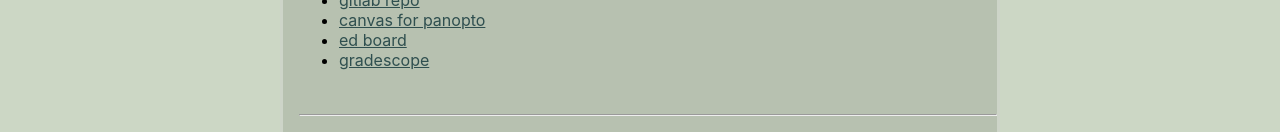
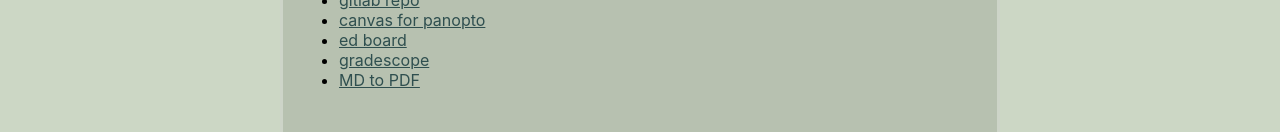
Before and after one commit to colehahn/colehahn.github.io, a React (Create React App) app: page /#/links in a window 1280 px wide. Shown: the part 668-800 px from the top of the page. Built offline with nearby package versions, Linux system fonts and the light colour scheme.

Commit message:
added md2pdf to Links

```diff
--- a/src/components/views/shortcuts/Links.tsx
+++ b/src/components/views/shortcuts/Links.tsx
@@ -147,8 +147,16 @@
                   </a>
                 </li>
                 <li>
-                  <a href="https://www.gradescope.com/" target="_blank">
+                  <a
+                    href="https://www.gradescope.com/courses/480079"
+                    target="_blank"
+                  >
                     gradescope
+                  </a>
+                </li>
+                <li>
+                  <a href="https://md2pdf.netlify.app/" target="_blank">
+                    MD to PDF
                   </a>
                 </li>
               </ul>
```
